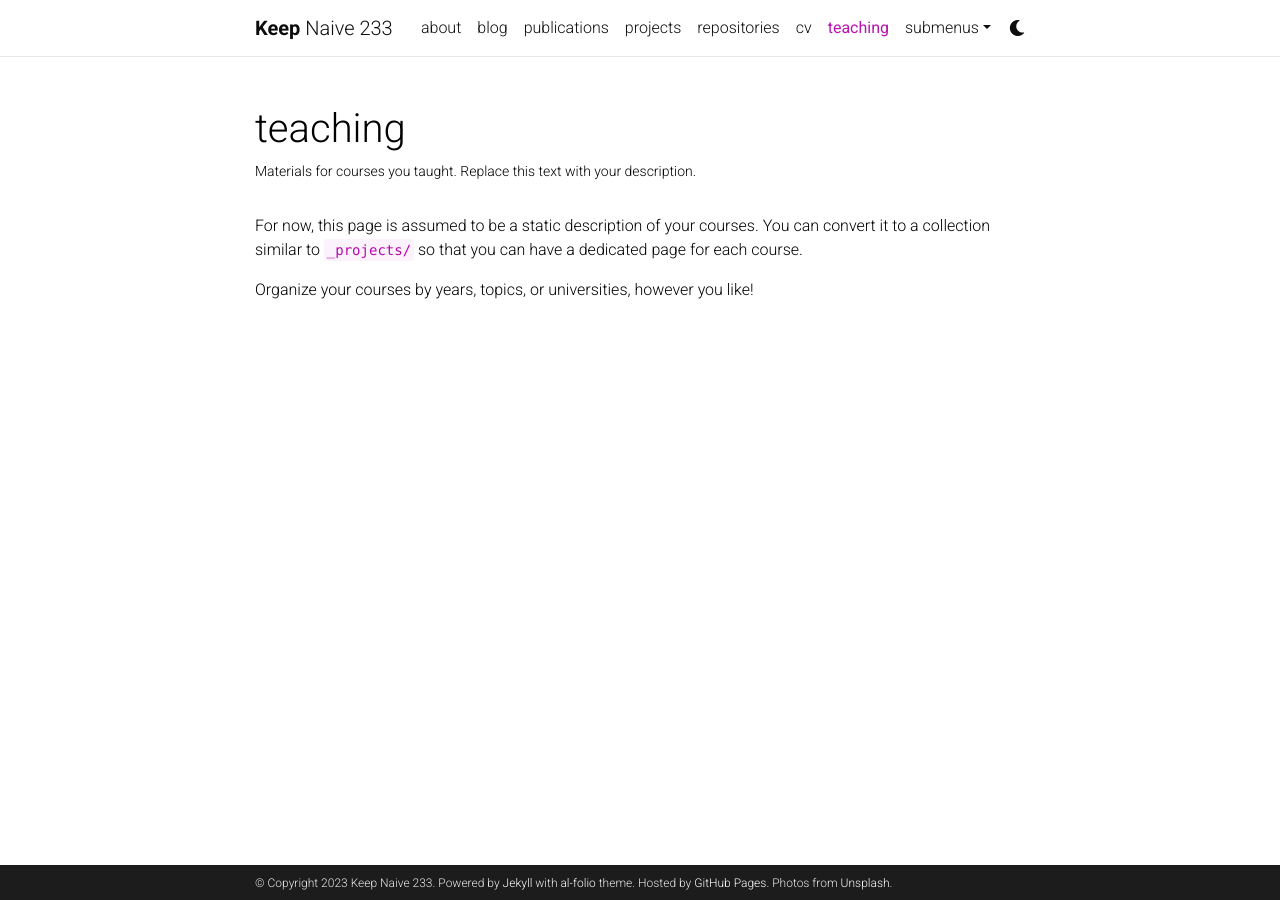
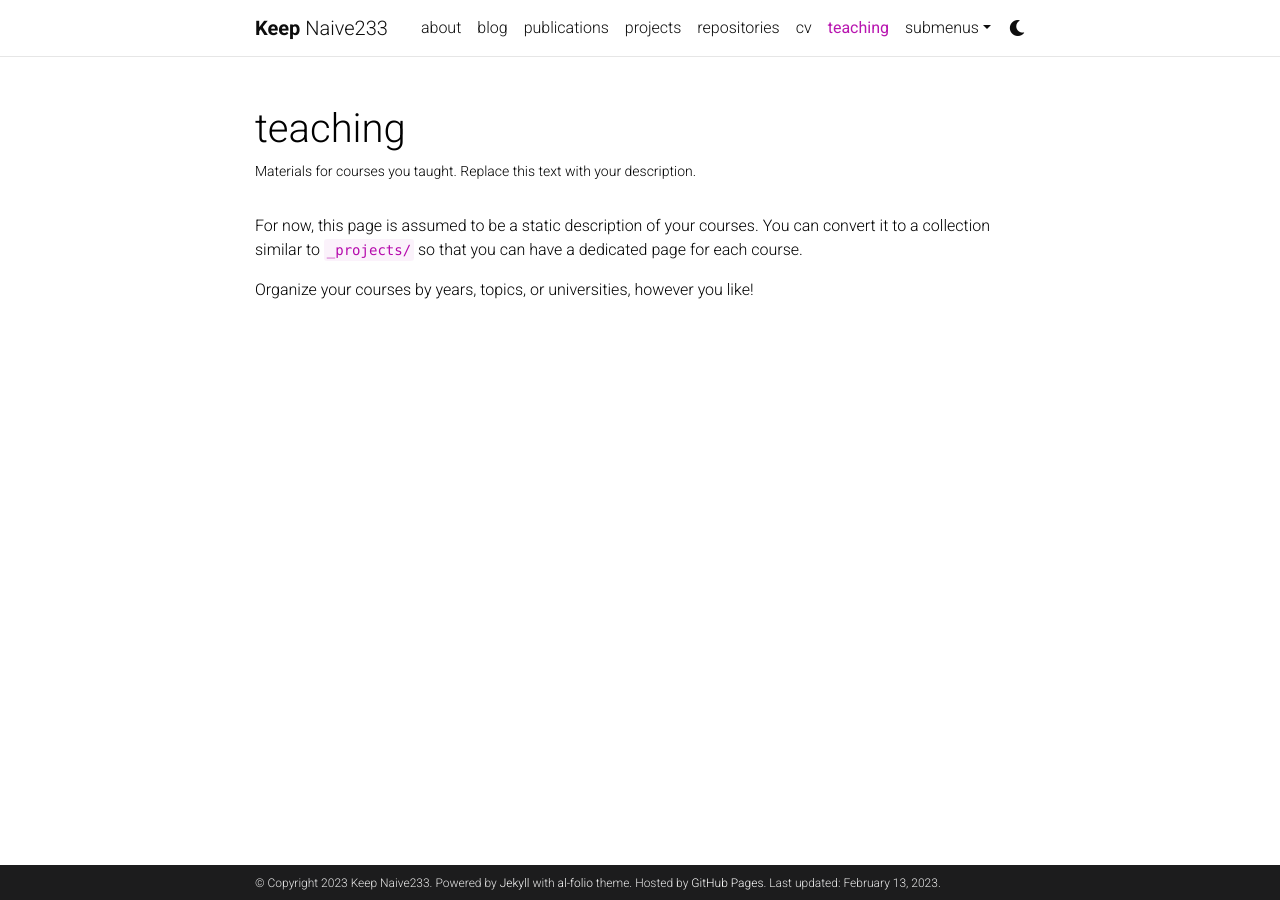
Before and after one commit to KeepNaivety3/KeepNaivety3.github.io, a Jekyll site: the page built from _pages/teaching.md, in a window 1280 px wide. Built offline with Jekyll 4.4.1, drawn with Linux system fonts in a browser that asks for light colours; comment, search, counter and statistics services are not loaded; a style sheet for code colours, icons or effects is not loaded.

Commit message:
update config

```diff
--- a/_config.yml
+++ b/_config.yml
@@ -4,23 +4,22 @@
 
 title: blank # the website title (if blank, full name will be used instead)
 first_name: Keep
-middle_name: Naive
-last_name: 233
+middle_name:
+last_name: Naive233
 email: you@example.com
 description: > # the ">" symbol means to ignore newlines until "footer_text:"
-  A simple, whitespace theme for academics. Based on [*folio](https://github.com/bogoli/-folio) design.
+  KeepNaive233's blog, base on [al-folio](https://github.com/alshedivat/al-folio) design, powerd by [Github Pages](https://pages.github.com/).
 footer_text: >
   Powered by <a href="https://jekyllrb.com/" target="_blank">Jekyll</a> with <a href="https://github.com/alshedivat/al-folio">al-folio</a> theme.
   Hosted by <a href="https://pages.github.com/" target="_blank">GitHub Pages</a>.
-  Photos from <a href="https://unsplash.com" target="_blank">Unsplash</a>.
-keywords: jekyll, jekyll-theme, academic-website, portfolio-website  # add your own keywords or leave empty
+keywords: jekyll, KeepNaive233, blog  # add your own keywords or leave empty
 
-lang: en # the language of your site (for example: en, fr, cn, ru, etc.)
+lang: cn # the language of your site (for example: en, fr, cn, ru, etc.)
 icon: ⚛️  # the emoji used as the favicon (alternatively, provide image name in /assets/img/)
 
-url: KeepNaivety3.github.io # the base hostname & protocol for your site
+url: https://KeepNaivety3.github.io # the base hostname & protocol for your site
 baseurl: # the subpath of your site, e.g. /blog/
-last_updated: false # set to true if you want to display last updated in the footer
+last_updated: true # set to true if you want to display last updated in the footer
 impressum_path:  # set to path to include impressum link in the footer, use the same path as permalink in a page, helps to conform with EU GDPR
 
 # -----------------------------------------------------------------------------
```
